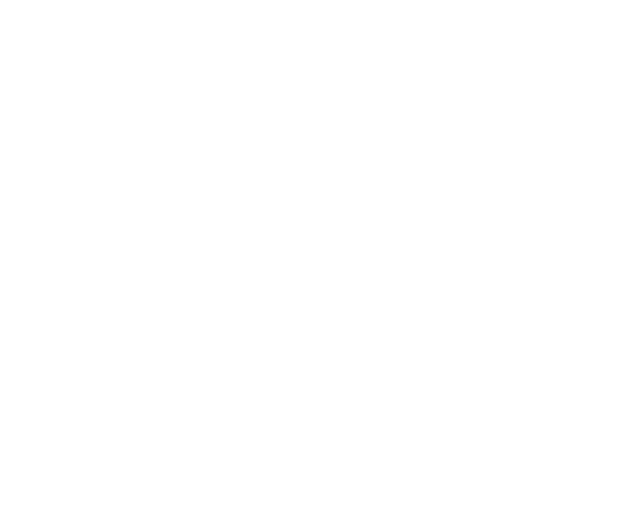
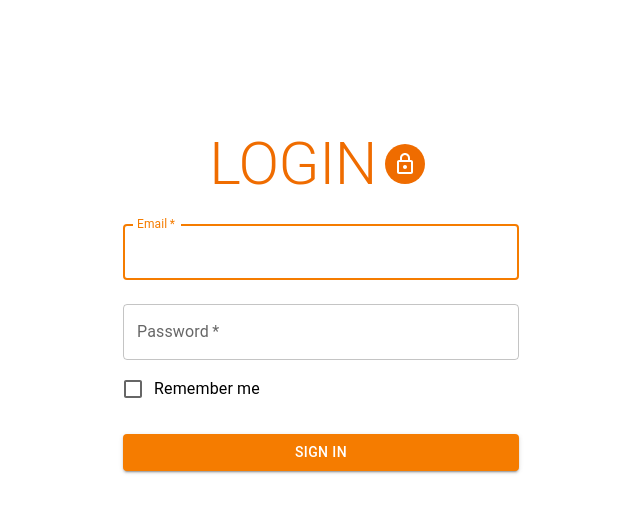
Before and after one commit to vczb/monorepo-experiment, a React (Create React App) app: page /login in a window 1280 px wide. Before the commit this address had no page. Shown: the top 512 px of the page, without its empty margins (319-959 px from the left). Built offline with nearby package versions, Linux system fonts and the light colour scheme.

Commit message:
Create Login method

```diff
--- /dev/null
+++ b/src/pages/Login/index.tsx
@@ -0,0 +1,89 @@
+import {
+  Box,
+  Typography,
+  Avatar,
+  FormControl,
+  Button,
+  Container,
+  TextField,
+  FormControlLabel,
+  Checkbox,
+} from "@mui/material";
+
+import LockOutlinedIcon from "@mui/icons-material/LockOutlined";
+
+export default function Login() {
+  const handleSubmit = (e: React.FormEvent<HTMLFormElement>) => {
+    e.preventDefault();
+    const data = new FormData(e.currentTarget);
+    console.log({
+      email: data.get("email"),
+      password: data.get("password"),
+    });
+  };
+  return (
+    <Container component="main" maxWidth="xs">
+      <Box
+        sx={{
+          marginTop: 16,
+          display: "flex",
+          flexDirection: "column",
+          alignItems: "center",
+        }}
+      >
+        <Box
+          sx={{
+            display: "flex",
+            alignItems: "center",
+          }}
+        >
+          <Typography component="h1" variant="h2" color={"primary.dark"}>
+            LOGIN
+          </Typography>
+          <Avatar sx={{ m: 1, bgcolor: "primary.dark" }}>
+            <LockOutlinedIcon />
+          </Avatar>
+        </Box>
+        <FormControl
+          component="form"
+          onSubmit={handleSubmit}
+          noValidate
+          sx={{ mt: 1, width: "100%" }}
+        >
+          <TextField
+            margin="normal"
+            required
+            fullWidth
+            id="email"
+            label="Email"
+            name="email"
+            autoComplete="email"
+            autoFocus
+          />
+          <TextField
+            margin="normal"
+            required
+            fullWidth
+            name="password"
+            label="Password"
+            type="password"
+            id="password"
+            autoComplete="current-password"
+          />
+          <FormControlLabel
+            control={<Checkbox value="remember" color="primary" />}
+            label="Remember me"
+          />
+          <Button
+            type="submit"
+            fullWidth
+            variant="contained"
+            sx={{ mt: 3, mb: 2 }}
+          >
+            Sign In
+          </Button>
+        </FormControl>
+      </Box>
+    </Container>
+  );
+}
--- a/src/routes/index.tsx
+++ b/src/routes/index.tsx
@@ -1,11 +1,13 @@
 import { BrowserRouter, Routes, Route } from "react-router-dom";
 import Home from "pages/Home";
+import Login from "pages/Login";
 
 export default function AppRoutes() {
   return (
     <BrowserRouter>
       <Routes>
         <Route path="/" element={<Home />} />
+        <Route path="/login" element={<Login />} />
       </Routes>
     </BrowserRouter>
   );
```
